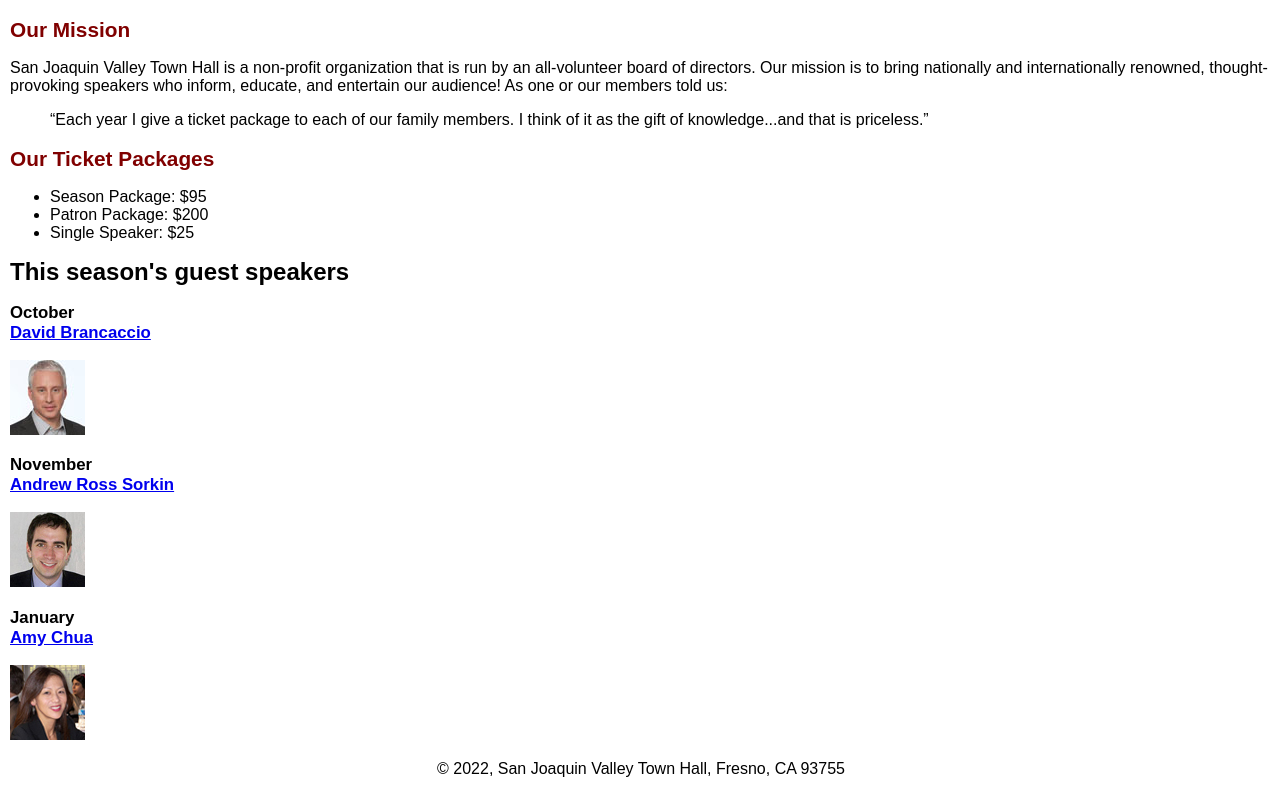
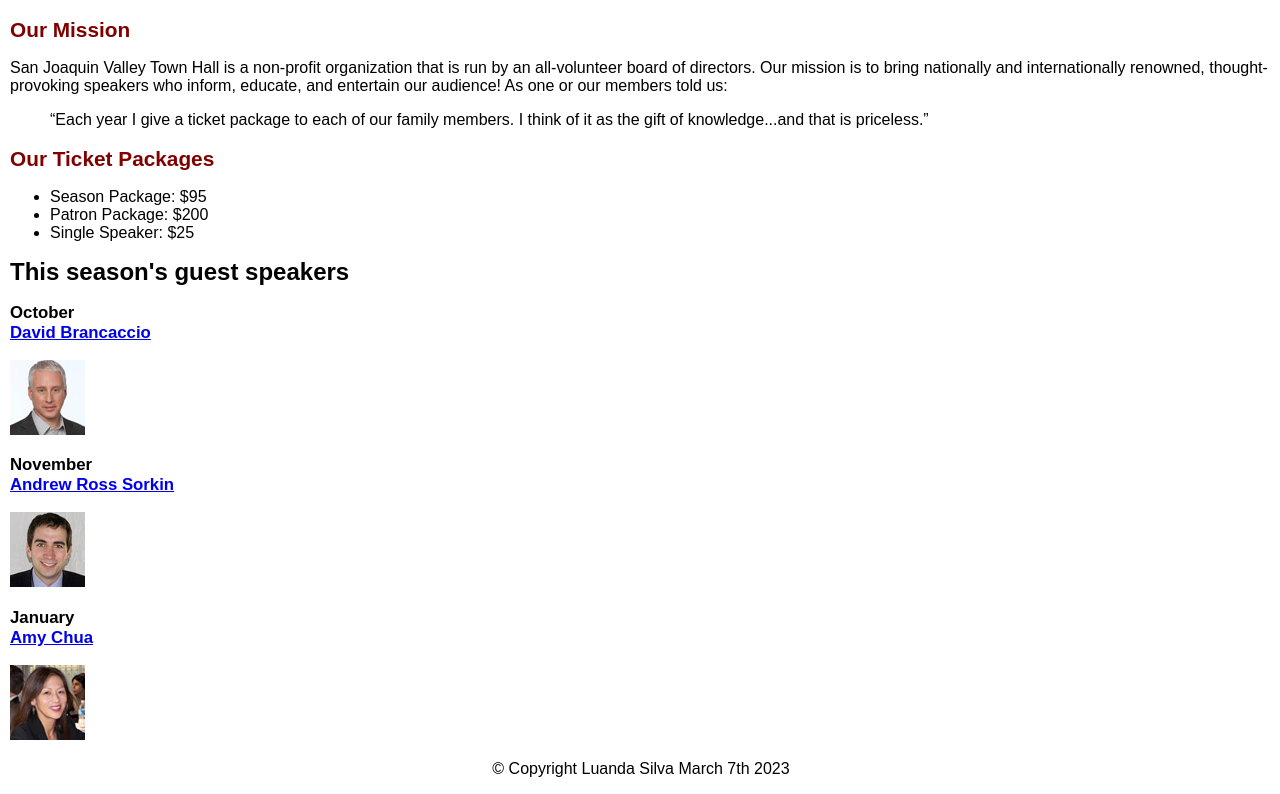
Before and after one commit to LuandaS/A08, a plain HTML site: page index.html in a window 1280 px wide. Shown: the part 110-904 px from the top of the page. Drawn offline with Linux system fonts and the light colour scheme; files that its build step writes are made by us from their sources.

Commit message:
copyright

```diff
--- a/index.html
+++ b/index.html
@@ -39,7 +39,7 @@
 		<img src="images/chua75.jpg" alt="Amy Chua photo">
 	</main>
 	<footer>
-		<p>&copy; 2022, San Joaquin Valley Town Hall, Fresno, CA 93755</p>
+		<p>&copy; Copyright Luanda Silva March 7th 2023</p>
 	</footer>
 </body>
 </html>
```
